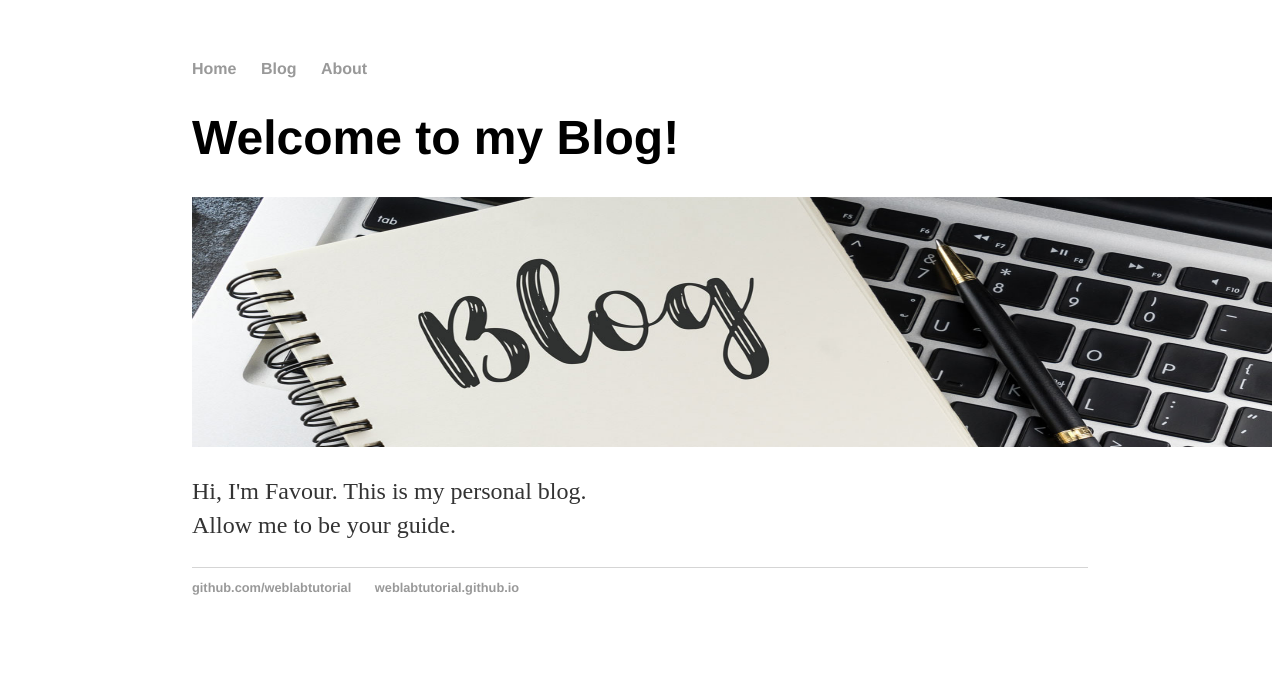
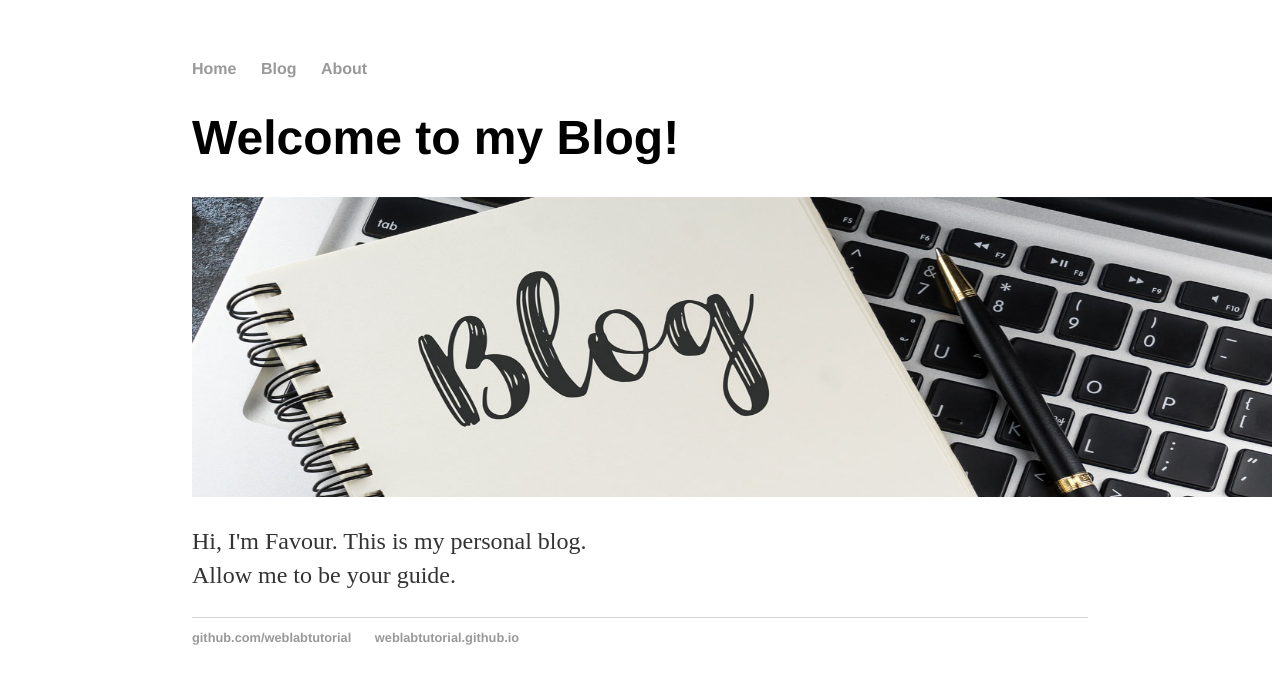
Before and after one commit to fso2000/fso2000.github.io, a Jekyll site: the page built from index.html, in a window 1280 px wide. Shown: the top 684 px of the page. Built offline with Jekyll 4.4.1, drawn with Linux system fonts in a browser that asks for light colours.

Commit message:
Update index.html

```diff
--- a/index.html
+++ b/index.html
@@ -4,6 +4,6 @@
 ---
 <div class="blurb">
 <h1>Welcome to my Blog!</h1>
-<img src = "/images/bannerimage.jpg" alt="banner" height="250" width="1080">
+<img src = "/images/bannerimage.jpg" alt="banner" height="300" width="1080">
 <p>Hi, I'm Favour. This is my personal blog.<br>Allow me to be your guide.</p>
 </div>
```
